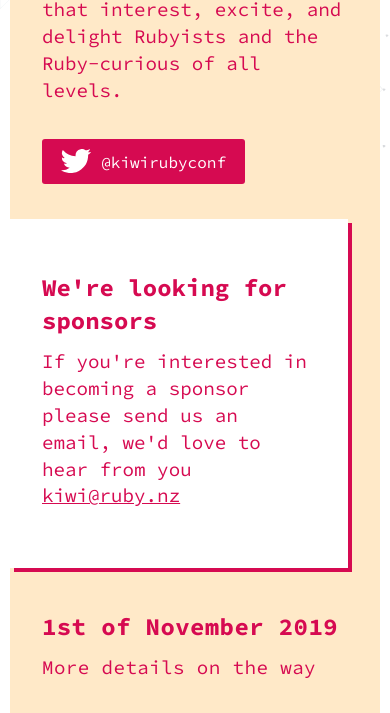
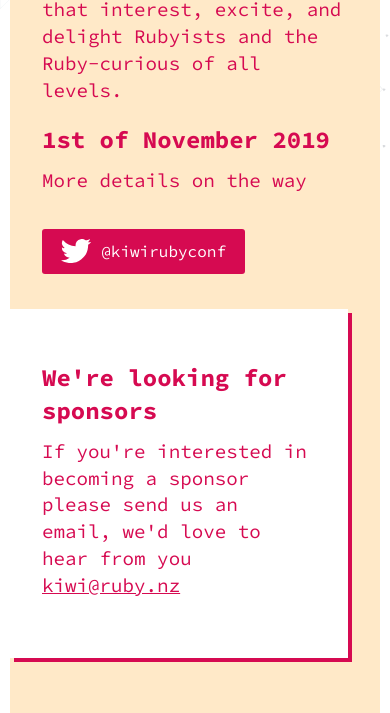
Before and after one commit to rubynz/kiwi-ruby-2019, a website: page index.html in a window 390 px wide. Shown: the part 681-1394 px from the top of the page. Drawn offline with Linux system fonts and the light colour scheme.

Commit message:
ADD: shift date for small screens
ideally this would be the same section but doubling up and show/hiding them

```diff
--- a/index.html
+++ b/index.html
@@ -16,7 +16,7 @@
   <meta name="viewport" content="width=device-width, initial-scale=1">
 
   <link rel="stylesheet" href="css/normalize.css">
-  <link rel="stylesheet" href="css/main.css?v=0.11">
+  <link rel="stylesheet" href="css/main.css?v=0.12">
 
   <link rel="apple-touch-icon" sizes="180x180" href="/apple-touch-icon.png">
   <link rel="icon" type="image/png" sizes="32x32" href="/favicon-32x32.png">
@@ -87,8 +87,9 @@
     <div class="row row--narrow row--small-column row--reverse-small">
       <div class="column column--4 kr-details">
         <div  class="kr-content_inner">
-          <h3 class="kr-details_title u-mt-10 u-mb-0"><strong>1st of November 2019</strong></h3>
-          <p class="u-mt-10">More details on the way</p>
+
+          <h3 class="kr-details_title u-mt-10 u-mb-0 u-viewable--large"><strong>1st of November 2019</strong></h3>
+          <p class="u-mt-10 u-viewable--large">More details on the way</p>
           <h2 class="kr-details_title u-mt-35 u-mb-0">Call for Papers</h2>
           <p class="u-mt-10">
             Would you like to be a speaker at <strong>Kiwi&nbsp;Ruby 2019</strong>?
@@ -105,6 +106,9 @@
           <p class="kr-content_para">
             With a mixture of local and international speakers, there will be one single-track day of talks. We'll cover topics that interest, excite, and delight Rubyists and the Ruby-curious of all levels.
           </p>
+
+          <h3 class="kr-details_title u-mt-10 u-mb-0 u-viewable--small"><strong>1st of November 2019</strong></h3>
+          <p class="u-mt-10 u-viewable--small">More details on the way</p>
 
           <a class="kr-btn kr-btn--twitter" href="http://twitter.com/kiwirubyconf" target="_blank"><span>@kiwirubyconf</span></a>
 
--- a/scss/main.scss
+++ b/scss/main.scss
@@ -328,6 +328,21 @@ body {
     text-align: right;
 }
 
+.u-viewable {
+    &--small {
+        display: block;
+        @media only screen and (min-width: 667px){
+            display: none;
+        }
+    }
+    &--large {
+        display: none;
+        @media only screen and (min-width: 667px){
+            display: block;
+        }
+    }
+}
+
 .u-mt-0 {
     margin-top: 0;
 }
```
Also changed, not shown: css/main.css.
